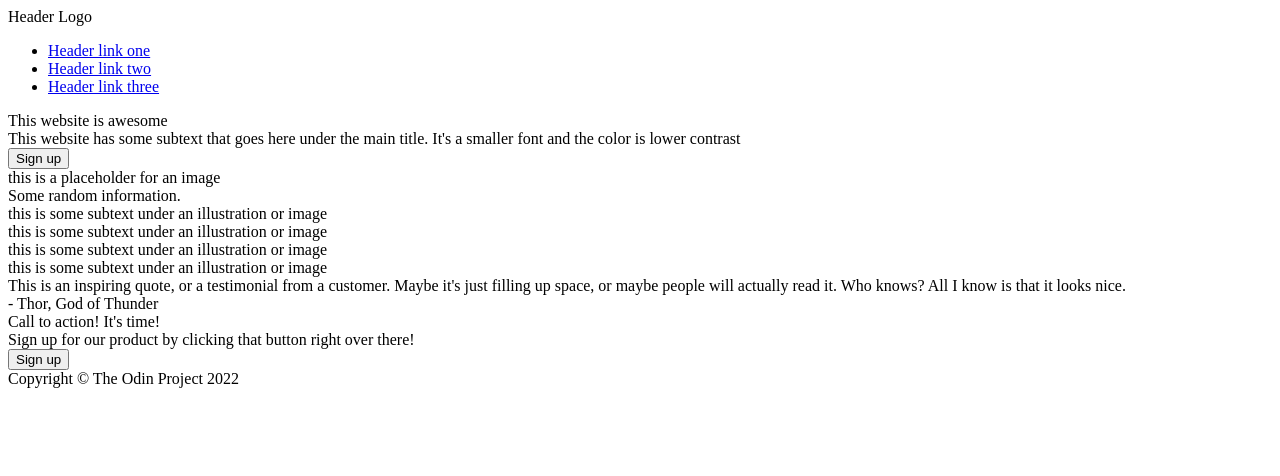
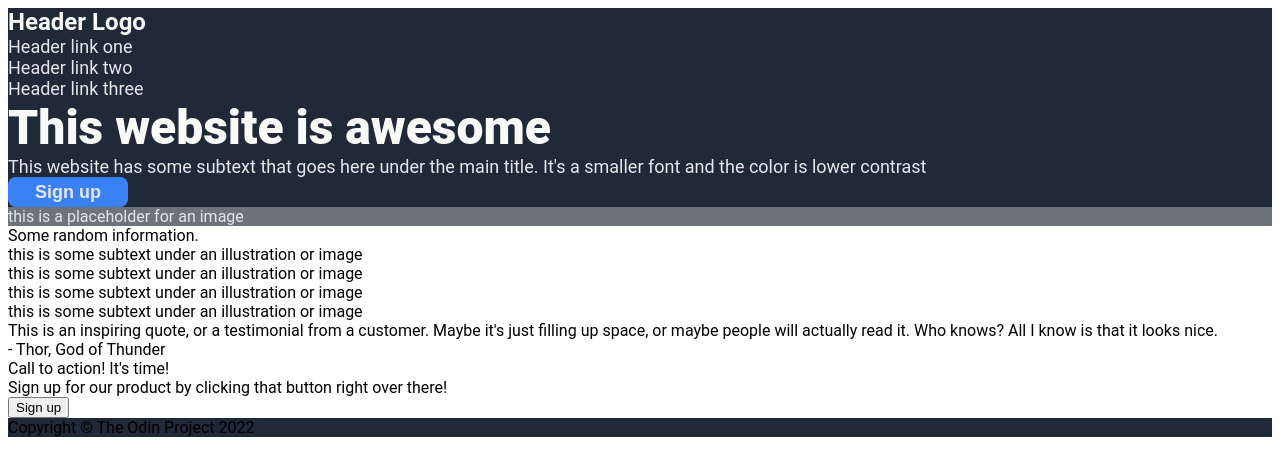
Before and after one commit to pabsantos/odin-landing-page, a plain HTML site: page index.html in a window 1280 px wide. Drawn offline with Linux system fonts and the light colour scheme.

Commit message:
Add font and color to hero elements

```diff
--- a/index.html
+++ b/index.html
@@ -5,6 +5,7 @@
   <meta http-equiv="X-UA-Compatible" content="IE=edge">
   <meta name="viewport" content="width=device-width, initial-scale=1.0">
   <title>Odin Landing Page</title>
+  <link rel="stylesheet" href="style.css">
 </head>
 <body>
   <div class="hero">
--- a/style.css
+++ b/style.css
@@ -0,0 +1,57 @@
+body {
+  font-family: Roboto;
+}
+
+ul {
+  list-style-type: none;
+  padding: 0;
+  margin: 0;
+}
+
+a:link {
+  text-decoration: none;
+  font-size: 18px;
+  color: #e5e7eb;
+}
+
+.hero {
+  background-color: #1f2937;
+}
+
+.hero-title {
+  font-size: 48px;
+  color: #f9faf8;
+  font-weight: 800;
+}
+
+.header-logo {
+  font-size: 24px;
+  color: #f9faf8;
+  font-weight: 600;
+}
+
+.footer {
+  background-color: #1f2937;
+}
+
+.hero-secondary-text {
+  font-size: 18px;
+  color: #e5e7eb
+}
+
+.hero-button {
+  color: #e5e7eb;
+  background-color: #3882f6;
+  border-style: none;
+  border-radius: 8px;
+  width: 120px;
+  height: 30px;
+  font-size: 18px;
+  text-align: center;
+  font-weight: 700;
+}
+
+.hero-img {
+  background-color: #6d737c;
+  color: #e5e7eb;
+}
```
